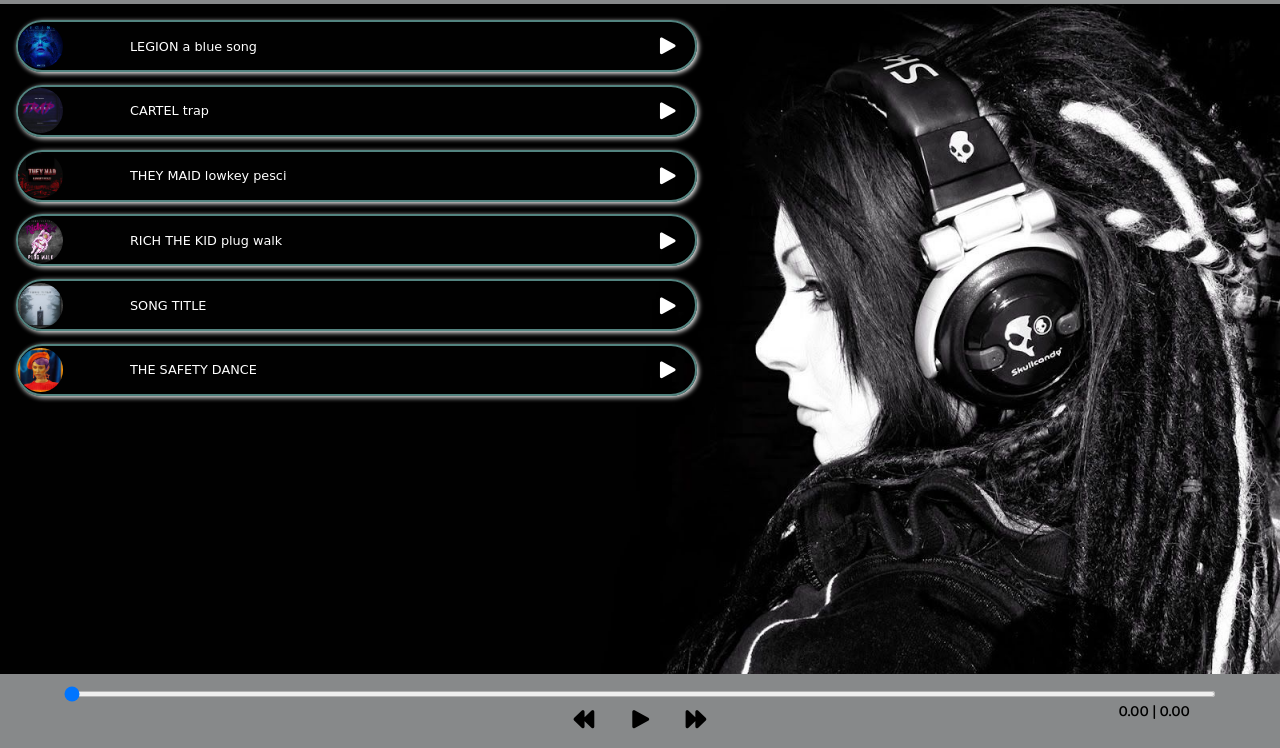
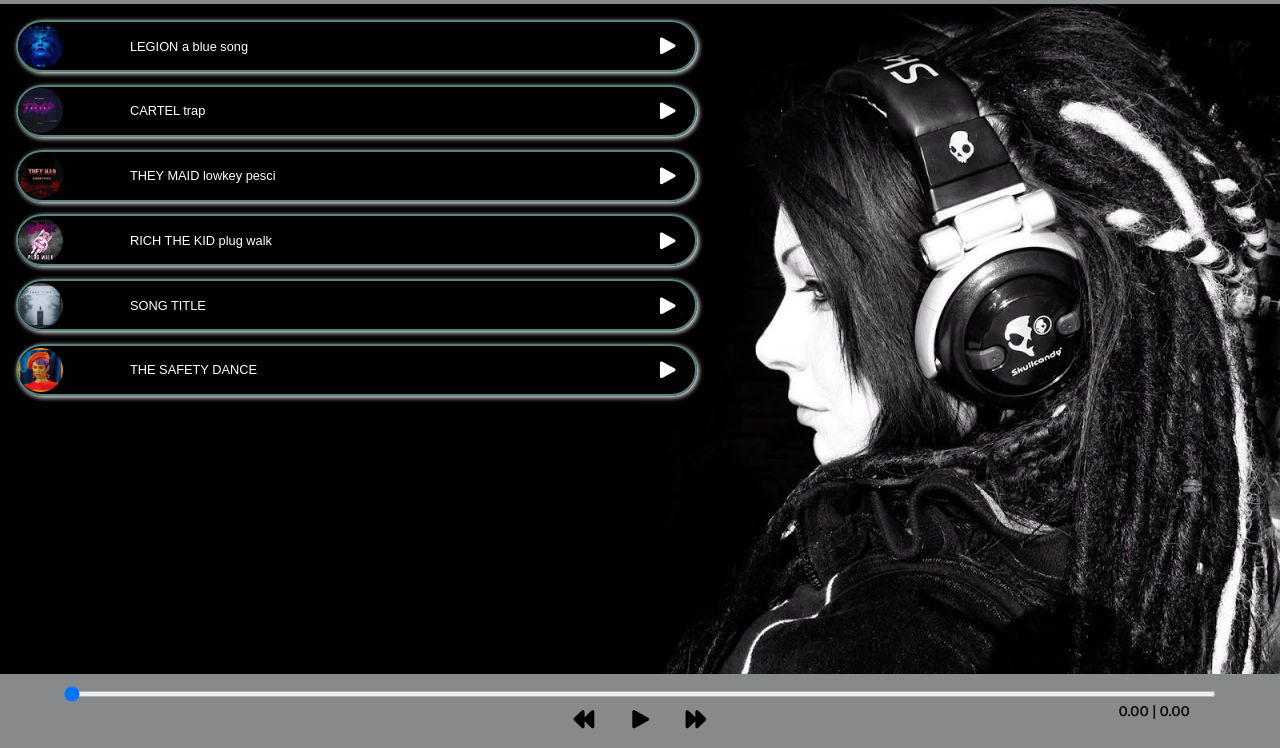
Before and after one commit to Varun-58/spotify, a plain HTML site: page index.html in a window 1280 px wide. Shown: the part 52-800 px from the top of the page. Drawn offline with Linux system fonts and the light colour scheme; a web font is replaced by a local one.

Commit message:
Update style.css

```diff
--- a/style.css
+++ b/style.css
@@ -92,7 +92,7 @@ body {
   flex-direction: column;
   padding: 1rem;
   gap: 4px;
-  font-family: "Momo Signature", cursive;
+  font-family: "Baloo Bai 2", sans-serif;
   flex: 1;
   overflow-y: auto;
   gap: 0.8rem;
```
